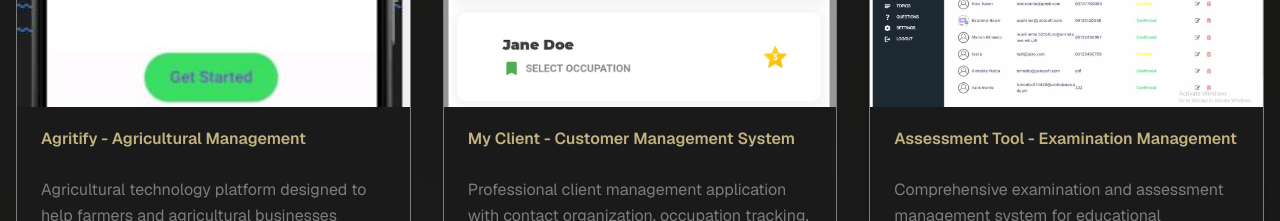
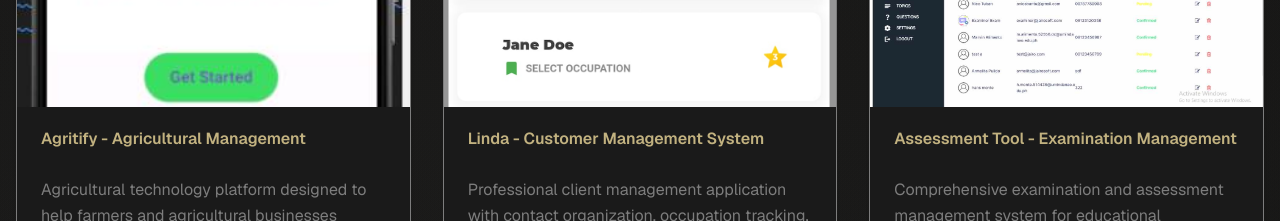
Before and after one commit to michael-cmda/Rolando-portoflio, a Next.js app: page / in a window 1280 px wide. Shown: the part 5120-5341 px from the top of the page. Built offline with nearby package versions, Linux system fonts and the light colour scheme.

Commit message:
Update projects.tsx

```diff
--- a/components/projects.tsx
+++ b/components/projects.tsx
@@ -35,7 +35,7 @@ const projects = [
     technologies: ["Flutter", "Agriculture Tech", "Business Management", "Mobile", "Clean UI", "Sustainability"],
   },
   {
-    title: "My Client - Customer Management System",
+    title: "Linda - Customer Management System",
     description:
       "Professional client management application with contact organization, occupation tracking, and rating system. Features intuitive search functionality and streamlined client interaction workflows.",
     images: ["/images/my-client-app.jpeg"],
```
